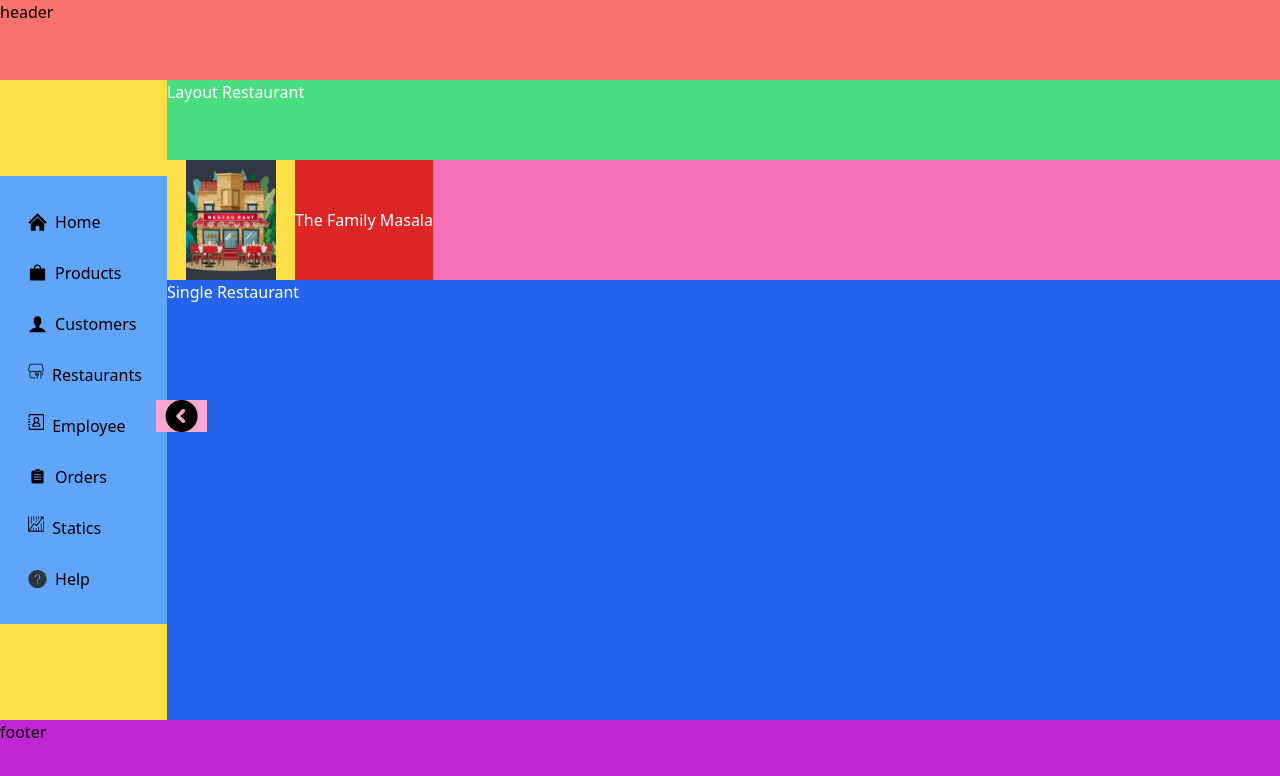
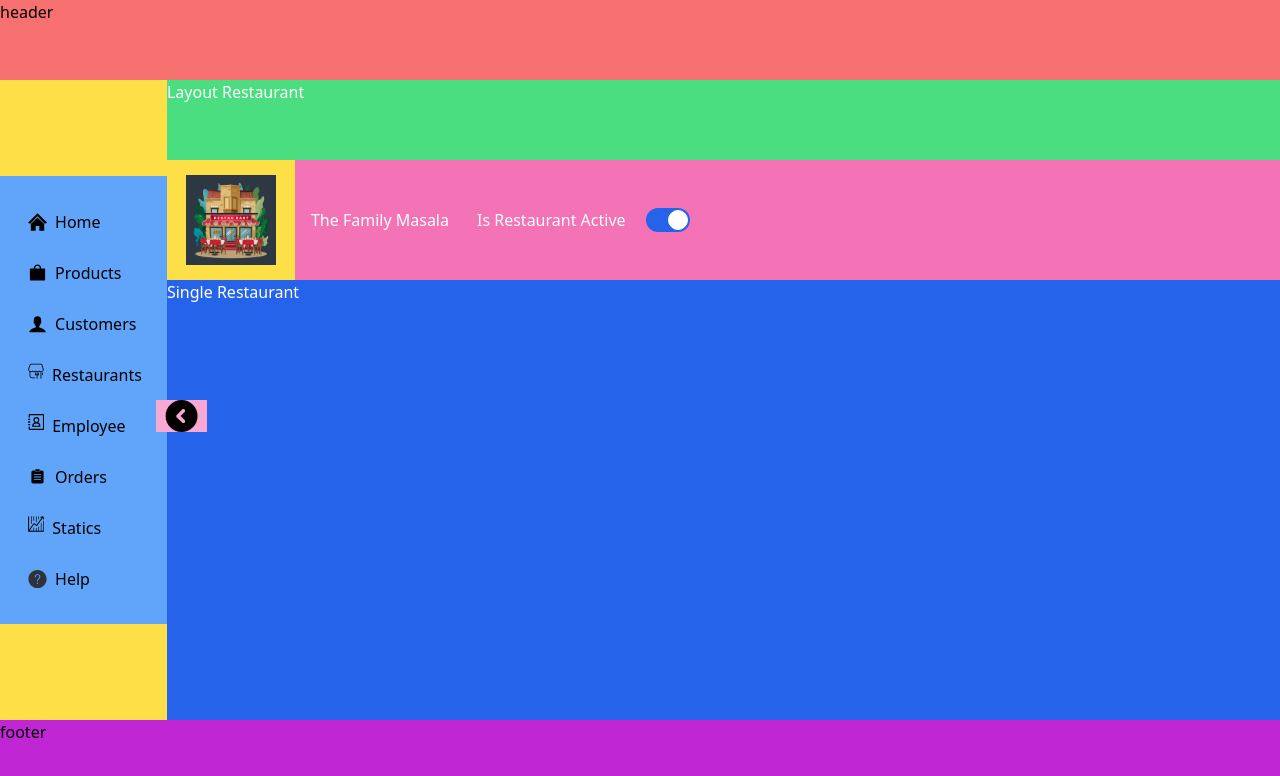
Before and after one commit to ashharhaque/kopon_cms_frontend, a Next.js app: page /restaurants/restaurant in a window 1280 px wide. Shown: the top 776 px of the page. Built offline with nearby package versions, Linux system fonts and the light colour scheme.

Commit message:
restaurant project

```diff
--- a/src/app/(routescomponent)/restaurants/restaurant/layout.js
+++ b/src/app/(routescomponent)/restaurants/restaurant/layout.js
@@ -1,10 +1,11 @@
 import React from 'react'
 import Image from "next/image";
+import ToggleButton from "@/ui/ToggleButton"
 function SingleRestaurantLayout({children}) {
   return (
     <>
-    <div className='bg-pink-400 flex  w-[100%] min-h-[15vh] '>
-        <div className='bg-yellow-300 flex justify-center w-[10dvw] h-[15vh] '>
+    <div className='bg-pink-400 flex items-center w-[100%] min-h-[15vh] '>
+        <div className='bg-yellow-300 flex justify-center items-center w-[10dvw] h-[15vh] '>
             <Image src="/images/restaurantImageBus.jpeg"
             width={90}
             height={90}
@@ -12,8 +13,12 @@
             className='object-cover '
             />
         </div>
-        <p className='bg-red-600 flex items-center'>The Family Masala</p>
+        <p className='flex items-center mx-2 px-2'>The Family Masala</p>
+        <div className='flex items-center h-[10dvh] '>
+    <span className=' mx-3'>Is Restaurant Active</span><ToggleButton className="px-2"/>
     </div>
+    </div>
+
     <div>{children}</div>
     </>
 
--- /dev/null
+++ b/src/app/_Components/ui/ToggleButton.jsx
@@ -0,0 +1,10 @@
+function ToggleButton({ className }) {
+  return (
+    <label className={`${className} inline-flex items-center cursor-pointer`}>
+      <input type="checkbox" value="" className="sr-only peer" defaultChecked />
+      <div className="relative w-11 h-6 bg-gray-200 rounded-full peer peer-focus:ring-4 peer-focus:ring-blue-300 dark:peer-focus:ring-blue-800 dark:bg-gray-700 peer-checked:after:translate-x-full rtl:peer-checked:after:-translate-x-full peer-checked:after:border-white after:content-[''] after:absolute after:top-0.5 after:start-[2px] after:bg-white after:border-gray-300 after:border after:rounded-full after:h-5 after:w-5 after:transition-all dark:border-gray-600 peer-checked:bg-blue-600"></div>
+    </label>
+  );
+}
+
+export default ToggleButton;
```
